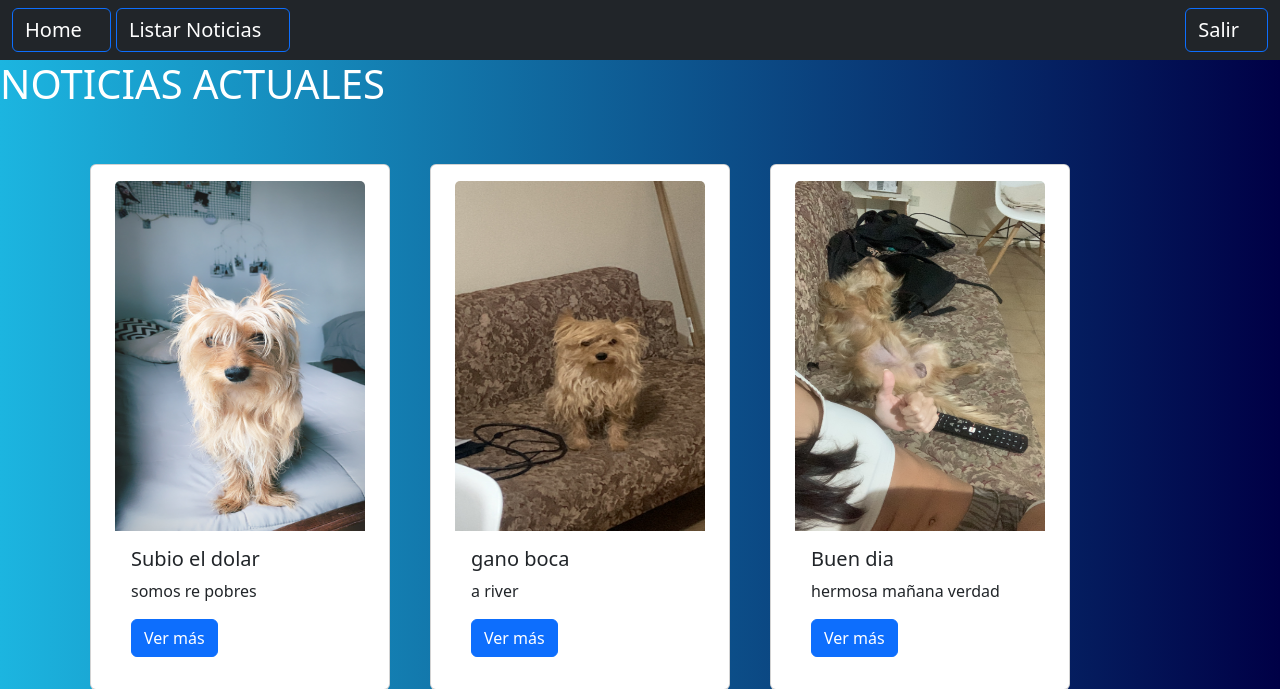
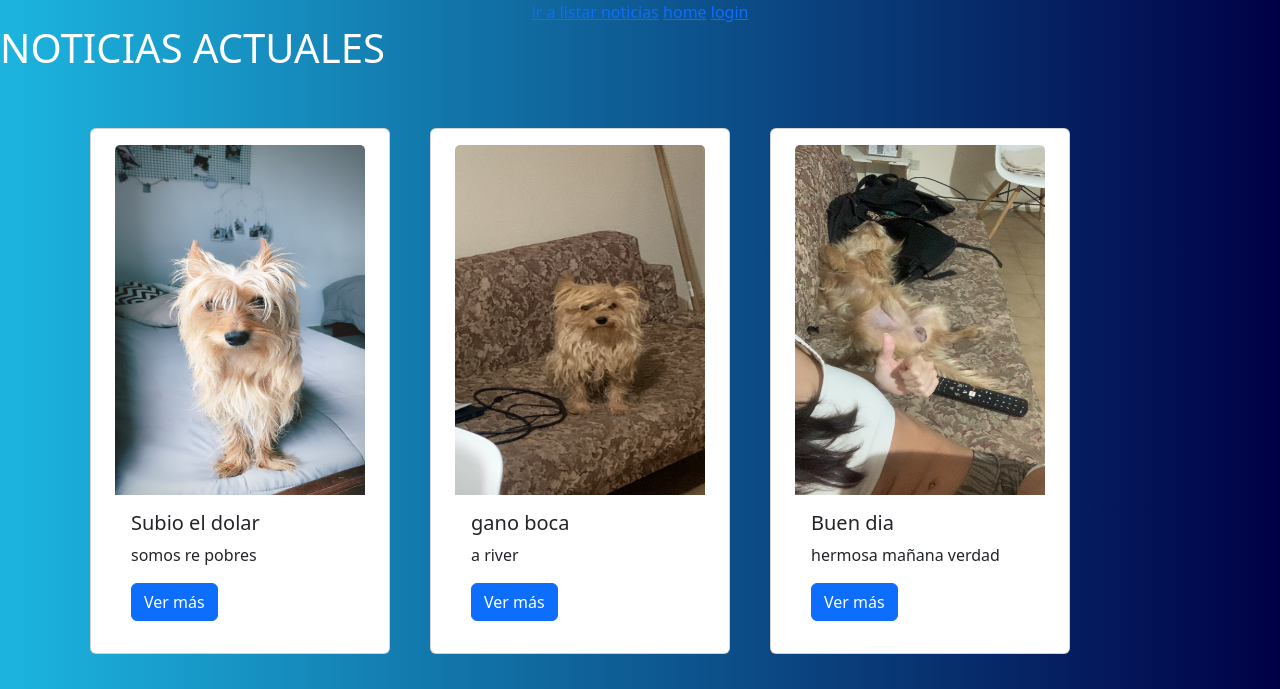
Before and after one commit to Rodrigoocordoba/Proyectoinfo, a Django app: page /Noticias/listar/ in a window 1280 px wide. Shown: the top 689 px of the page. Run offline with Django 3.2, Linux system fonts and the light colour scheme; data comes from the database, SQL or seed files in the repository; both versions use the stored data as it was after the commit.

Commit message:
Añadiendo login y ver mas de noticias

```diff
--- a/apps/noticias/urls.py
+++ b/apps/noticias/urls.py
@@ -9,4 +9,13 @@ app_name = 'noticias' #aca lo que le digo es que en la url para esta aplicacion
 urlpatterns = [
     path('listar/', views.Listar, name = 'listar_noticias'), #el listar/ es solo el string que aparece en la url, el views.Listar es el nombre de la app, y el listar_noticias es como lo vamos a llamar a la vista desde otra vista o pagina
 
+    #PARA MOSTAR EL PATH CON LA VISTA BASADA EN CLASE
+    path('detalle/<int:pk>', views.Detalle_Noticia_Clase.as_view(), name = 'detalle_noticia')
+
+
+
+
+    # ASI ES PARA MOSTRAR HACIENDO CON LA FUNCION --> path('detalle/<int:pk>', views.Detalle_Noticia, name = 'detalle_noticia'), #para que me lleve a una determinada noticia tengo que decirle a la url que este preparada para recibir un dato. Entonces va a recibir un entero int que va a recibir una variable que se llama pk. se representa con <>
+    # el pk lo va a recibir la lista en la funcion detalle_noticia como parametro
+    #de forma predeterminada django llama pk a la clave primaria
 ]
--- a/apps/noticias/views.py
+++ b/apps/noticias/views.py
@@ -1,9 +1,14 @@
 from django.shortcuts import render
+
+#importo las librerias para hacer la vista basada en clase
+from django.views.generic.list import ListView
+from django.views.generic.detail import DetailView
+
 
 from . models import Noticia #siempre debo importar
 # Create your views here.
 
-def Listar(request):
+def Listar(request): #VISTA BASADA EN FUNCIONES
     #Para mostrar las noticias en la pagina se crea un diccionario que se lo encuentra comunmente llamado como contexto (ctx)
     ctx = {} #creo el diccionario para pasar datos al template
     #BUSCO LO QUE QUIERO EN LA BD
@@ -11,11 +16,26 @@ def Listar(request):
     print(todas) #para saber que lo de arriba anda hacemos un print
     #PASARLO AL TEMPLATE
     ctx['notis'] = todas
-    return render(request,'noticias/listar_noticias.html', ctx, ) #aca lo que le digo es que el html se va a encontrar dentro de la carpeta noticias y se utiliza / para señalar
+    return render(request,'noticias/listar_noticias.html', ctx) #aca lo que le digo es que el html se va a encontrar dentro de la carpeta noticias y se utiliza / para señalar
+
+#parte de traer las noticias o datos de la bd como lo hacemos nosotros, url luego vista y luego el template. Existe algo que se llama vistas basadas en clases
+
+class Detalle_Noticia_Clase(DetailView): #VISTA BASADA EN CLASE
+    model = Noticia
+    template_name = 'noticias/detalle_noticia.html'
+#SI USO UNA VISTA BASADA EN CLASE EL CONTEXTO SE LE LLAMA:
+#SI ES UNO SOLO object
+#SI SON MUCHOS SE LLAMA object_list
 
 
 
-
+''' ASI MOSTRARIA EL DETALLE DE CADA NOTICIA, PERO VOY A PROBAR HACIENDO CON LA VISTA BASADA EN CLASE
+def Detalle_Noticia(request, pk):
+    #una vez que tengo esa pk tengo que capturarla en un diccionario como ya hicimos en listar y pasarla a detalle noticia
+    ctx = {}
+    noticia = Noticia.objects.get(pk = pk) #aca coincide que los dos se llaman pk pero a la variable que nosotros la llamamos asi podemos cambiarla
+    ctx['resultado'] = noticia
+    return render(request,'noticias/detalle_noticia.html',ctx )'''
 
 
 
--- a/blog/settings/base.py
+++ b/blog/settings/base.py
@@ -26,6 +26,12 @@ BASE_DIR = Path(__file__).resolve().parent.parent
 # Application definition
 
 AUTH_USER_MODEL = 'usuarios.Usuario'
+
+#Le digo a django que luego de loguear al usuario lo mande al home
+
+LOGIN_REDIRECT_URL =reverse_lazy('home')
+LOGOUT_REDIRECT_URL =reverse_lazy('home') #aca le digo que despues de desloguearme lo mando al home
+
 
 INSTALLED_APPS = [ #aca estan todas las aplicaciones que vienen de django y las que agregamos nosotros
     'django.contrib.admin', #este seria el admin en las aplicaciones
--- a/blog/urls.py
+++ b/blog/urls.py
@@ -19,12 +19,19 @@ from django.urls import path, include
 from django.conf.urls.static import static #estas dos importaciones son para que la imagen aparezca en la pagina
 from django.conf import settings
 
+#URL LOGIN
+from django.contrib.auth import views as auth
+
 from . import views #de la misma carpeta en la que estoy importar el archivo views
 urlpatterns = [
     path('admin/', admin.site.urls), #para crear el superusuario o admin es python manage.py createsuperuser
     #URL PRINCIPAL
     path('',views.Home, name = 'home'), #url para el home, significa que si viene vacio '' entonces me direcciona hacia el home
 
+    #agrego el path del login
+    path('login/',auth.LoginView.as_view(template_name = 'usuarios/login.html'), name = 'login'),
+    path('logout/',auth.LogoutView.as_view(), name = 'logout'),
+
     #URL DE APLICACIONES
     path('Noticias/',include('apps.noticias.urls')), # siempre que venga en el url noticias me redirecciona hacia mi apps de noticias
 ] + static (settings.MEDIA_URL, document_root = settings.MEDIA_ROOT) #ESTO VA CON LAS DOS IMPORTACIONES QUE AGREGAMOS ULTIMAS PARA QUE SE VISUALICE LA IMAGEN (va en la llave que ciera url patterns)
--- a/templates/base.html
+++ b/templates/base.html
@@ -13,22 +13,20 @@
 <body>
 
     <!-- MENU -->
-    <nav class="navbar navbar-expand-lg navbar-dark bg-dark py-2">
-        <div class="container-fluid">
-                <button type="button" class="btn btn-outline-primary" style ="margin-right: 5px;">
-                    <a class="navbar-brand" href="{% url 'home' %}">Home</a>
-                </button>
-                <button type="button" class="btn btn-outline-primary">
-                    <a class="navbar-brand" href="{% url 'noticias:listar_noticias' %}">Listar Noticias</a>
-                </button>
-            <ul class="navbar-nav ms-auto">
-                <!--Lo que me hace el ms-auto es mandarme a la izquierda la barra de navegacion por defecto,  -->
-                <button type="button" class="btn btn-outline-primary">
-                    <a class="navbar-brand" href="">Salir</a>
-                </button>
-            </ul>
+
+    <div class="div-menu">
+        <div class="div-menu">
+            <a href="{% url 'noticias:listar_noticias' %}">ir a listar noticias</a>
+            <a href="{% url 'home' %}">home</a>
+            {% if user.is_authenticated %}
+                <span>hola {{user.username}}!!</span>
+                <a href="{% url 'logout' %}">salir</a>
+            {% else %}
+                <a href="{% url 'login' %}">login</a>
+            {% endif %}
         </div>
-    </nav>
+    </div>
+
     <!--FIN MENU -->
     {% block contenido %}
 
--- a/templates/noticias/cosas.txt
+++ b/templates/noticias/cosas.txt
@@ -27,3 +27,6 @@ para mostrar todo el listado de noticias:
         {% else %}
             <p>NO TIENE IMAGEN</p>
         {% endif%}
+
+
+SIEMPRE QUE QUIERO AGREGAR UNA NUEVA PANTALLA TENGO QUE HACER UNA URL, UNA VISTA Y UN TEMPLATE
--- a/templates/noticias/listar_noticias.html
+++ b/templates/noticias/listar_noticias.html
@@ -20,7 +20,8 @@
                                         <div class="card-body">
                                             <h5 class="card-title">{{ n.titulo}}</h5>
                                             <p class="card-text">{{n.cuerpo}}</p>
-                                            <a href="#" class="btn btn-primary">Ver más</a>
+                                            <a href="{% url 'noticias:detalle_noticia' n.pk %}" class="btn btn-primary">Ver más</a>
+                                            <!--Luego de pasarle por parametro la variable llamada pk, tengo que ponerla en el url para que me redireccione a la misma noticia-->
                                         </div>
                                     </div>
                                 </div>
```
Also changed, not shown: templates/noticias/detalle_noticia.html (added, +13 -0 lines), templates/usuarios/cosas.txt (added, +18 -0 lines), templates/usuarios/login.html (added, +13 -0 lines), blog/db.sqlite3.
